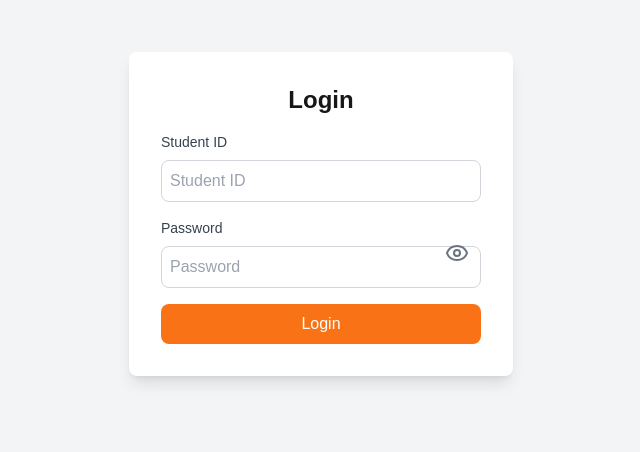
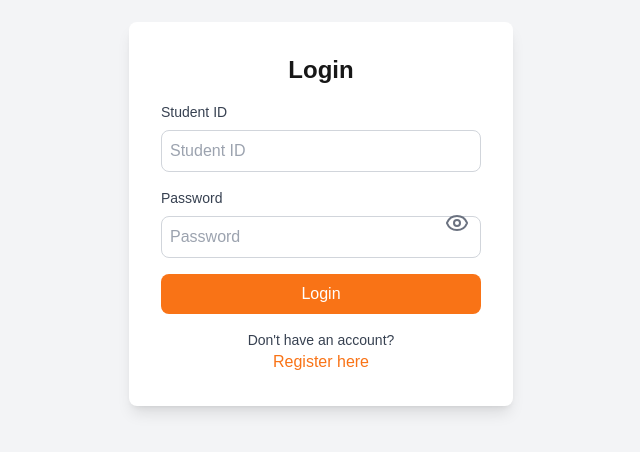
Before and after one commit to Iodize13/student-portal-google-sheet, a Next.js app: page /login in a window 1280 px wide. Shown: the part 186-638 px from the top of the page, without its empty margins (319-959 px from the left). Built offline with nearby package versions, Linux system fonts and the light colour scheme.

Commit message:
Add register here in login page

```diff
--- a/pages/login.tsx
+++ b/pages/login.tsx
@@ -81,6 +81,15 @@ export default function LoginPage() {
           </button>
         </form>
         {error && <p className="text-red-500 text-sm mt-4">{error}</p>}
+        <div className="mt-4 text-center">
+          <p className="text-sm text-gray-700">Don't have an account?</p>
+          <a
+            href="/register"
+            className="text-orange-500 font-medium hover:underline"
+          >
+            Register here
+          </a>
+        </div>
       </div>
     </div>
   );
```
